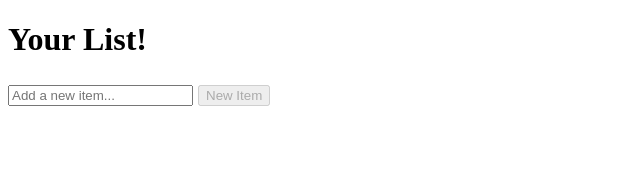
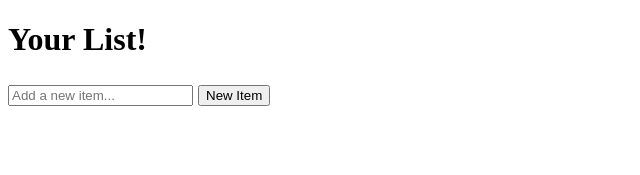
Before and after one commit to cristian-montes/shoppingList_lab, a React app: page / in a window 1280 px wide. Shown: the top 175 px of the page, without its empty margins (0-640 px from the left). Built offline with nearby package versions, Linux system fonts and the light colour scheme.

Commit message:
AddItem test passing

```diff
--- a/src/App.jsx
+++ b/src/App.jsx
@@ -1,3 +1,4 @@
+import React from "react";
 import ListOfItems from "./views/ShopingList/ShopingList";
 
 export default function App() {
--- a/src/components/AddItem/AddItem.jsx
+++ b/src/components/AddItem/AddItem.jsx
@@ -17,7 +17,12 @@ export default function AddItem({ handleAddItem }) {
         value={text}
         onChange={(event) => setText(event.target.value)}
       />
-      <button disabled={!text.length} className="submit" type="submit">
+      <button
+        // disabled={!text.length}
+        className="submit"
+        type="submit"
+        aria-label="newItem"
+        >
         New Item
       </button>
     </form>
--- a/src/components/ItemList/Item.jsx
+++ b/src/components/ItemList/Item.jsx
@@ -7,7 +7,7 @@ export default function Item({ item, handleItemDelete, handleItemUpdate }) {
 
   if(editItem) {
     conditionalItem = (
-      <>
+      <div role="editItem">
         <input
           value ={item.text}
           onChange={(event) =>{
@@ -23,11 +23,11 @@ export default function Item({ item, handleItemDelete, handleItemUpdate }) {
         >
           Save
         </button>
-      </>
+      </div>
     )
     } else {
        conditionalItem = (
-      <>
+      <div role="item">
         <p>{item.text}</p>
         <button
           type="button"
@@ -35,7 +35,7 @@ export default function Item({ item, handleItemDelete, handleItemUpdate }) {
         >
           Edit
         </button>
-      </>
+      </div>
        )
     }
 
--- a/src/components/ItemList/ItemList.jsx
+++ b/src/components/ItemList/ItemList.jsx
@@ -1,3 +1,4 @@
+import React from "react";
 import Item from "./Item";
 import "./ItemList.css";
 
@@ -5,7 +6,7 @@ export default function ItemList({ items, handleItemDelete }) {
   console.log("items", items);
   return (
     <div className="ul-div">
-      <ul style={{ listStyleType: "none" }}>
+      <ul aria-label="list" style={{ listStyleType: "none" }}>
         {items.map((item) => (
           <li key={item.id}>
             <Item item={item} handleItemDelete={handleItemDelete} />
--- a/src/views/ShopingList/ShopingList.jsx
+++ b/src/views/ShopingList/ShopingList.jsx
@@ -14,7 +14,6 @@ function itemsReducer(items, action) {
         {
           id: action.id,
           text: action.text,
-          done: false
         }
       ];
     }
```
Also changed, not shown: 1 other file (tests, documents, lock files or other folders).
